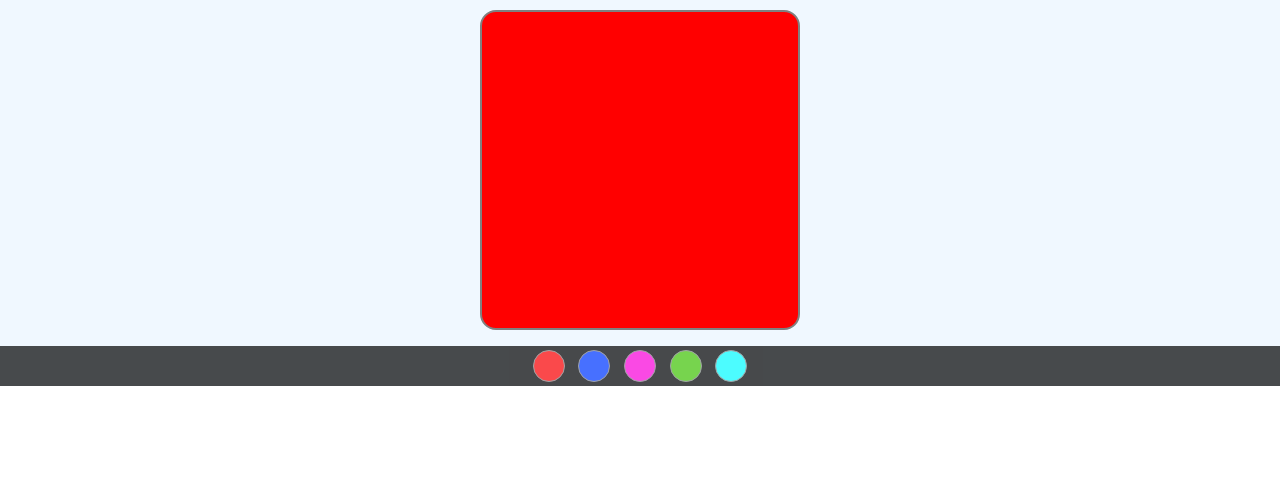
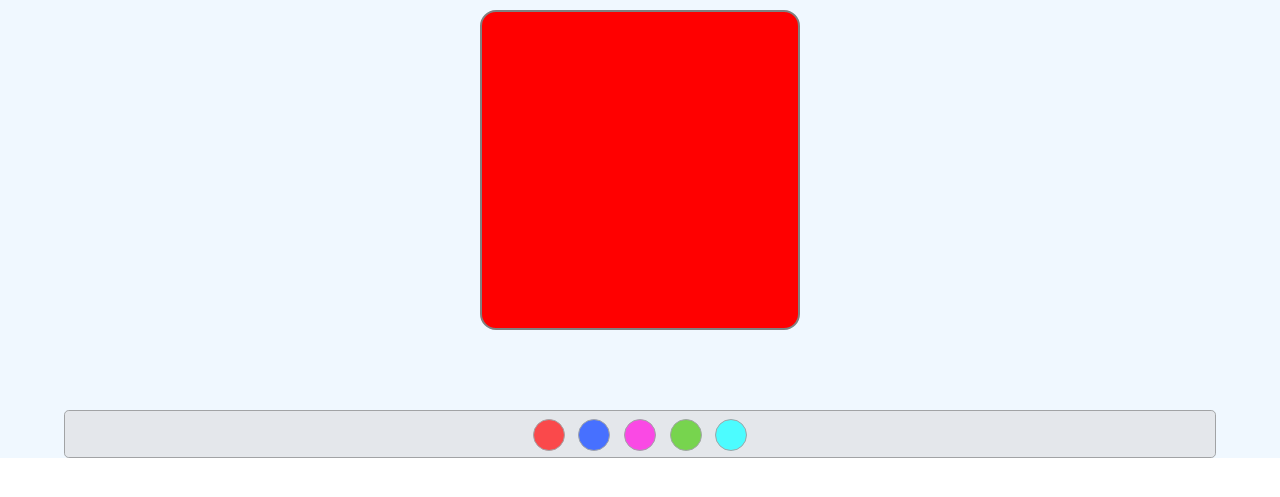
Before and after one commit to Luckyhudda/colorPicker, a plain HTML site: page index.html in a window 1280 px wide. Shown: the part 101-598 px from the top of the page. Drawn offline with Linux system fonts and the light colour scheme.

Commit message:
change  in UI

```diff
--- a/style.css
+++ b/style.css
@@ -64,14 +64,17 @@
 }
 
 .colorsList{
-    background: #000000;
+    background: #d2cfcf94;
     opacity: .7;
-    height: 2.5rem;
+    height: 3rem;
     line-height: 2.5rem;
-    width: 100%;
+    width: 90%;
     text-align: center;
-    margin-top: 1rem;
+    margin: 5rem auto 0;
+    border-radius: .3rem;
+    border: 1px solid gray;
     line-height: 2.5rem;
+    padding: .2rem;
 }
 
 .btns{
```
